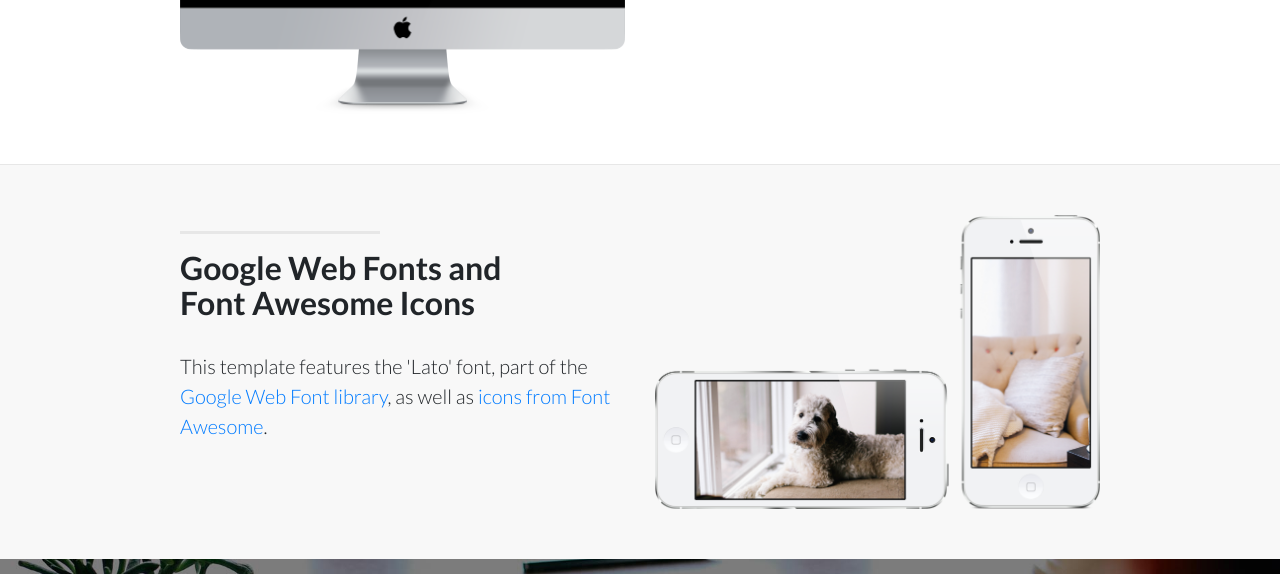
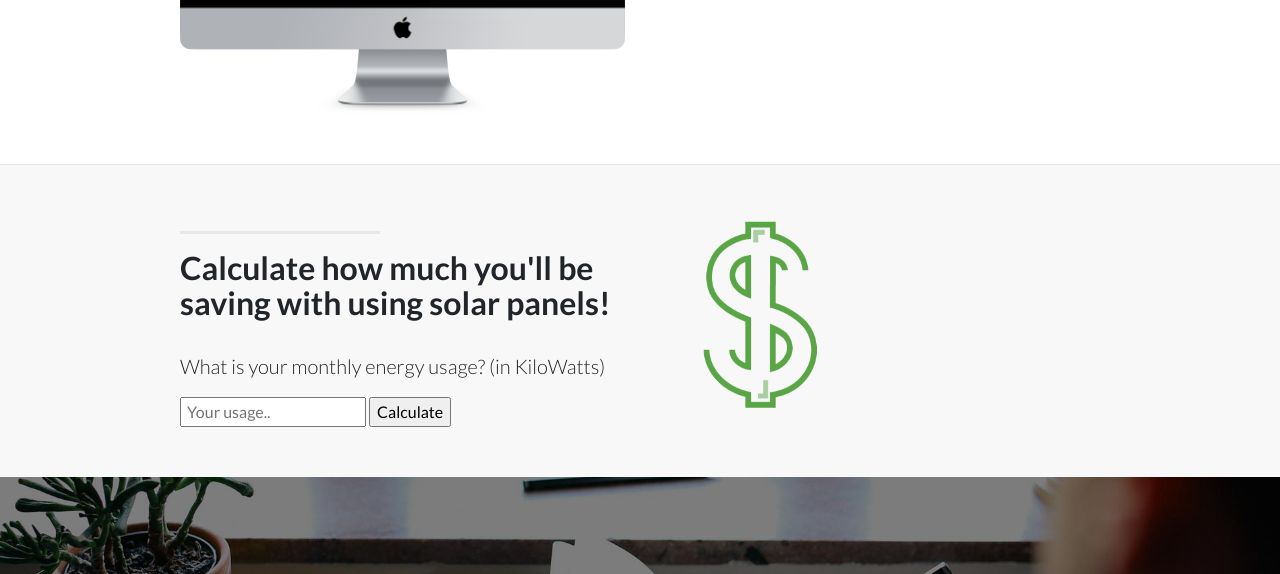
Before and after one commit to hindaljabr/solarenergysavings, a website: page index.html in a window 1280 px wide. Shown: the part 1450-2024 px from the top of the page. Drawn offline with nearby package versions, Linux system fonts and the light colour scheme.

Commit message:
Add files via upload

```diff
--- a/css/landing-page.css
+++ b/css/landing-page.css
@@ -142,6 +142,10 @@ body, h1, h2, h3, h4, h5, h6 {
   }
 }
 
+#result {
+  display: none;
+}
+
 footer {
   padding: 50px 0;
   background-color: #f8f8f8;
--- a/index.html
+++ b/index.html
@@ -8,7 +8,7 @@
     <meta name="description" content="">
     <meta name="author" content="">
 
-    <title>Solar Energy Saving</title>
+    <title>Solar Energy</title>
 
     <!-- Bootstrap core CSS -->
     <link href="vendor/bootstrap/css/bootstrap.min.css" rel="stylesheet">
@@ -57,7 +57,7 @@
     <header class="intro-header">
       <div class="container">
         <div class="intro-message">
-          <h1>Solar Energy Saving</h1>
+          <h1>Solar Energy</h1>
           <h3>Reduce your electricity bill using solar panels!</h3>
           <hr class="intro-divider">
           <!-- <ul class="list-inline intro-social-buttons">
@@ -137,13 +137,14 @@
           <div class="col-lg-5 ml-auto">
             <hr class="section-heading-spacer">
             <div class="clearfix"></div>
-            <h2 class="section-heading">Google Web Fonts and<br>Font Awesome Icons</h2>
-            <p class="lead">This template features the 'Lato' font, part of the
-              <a target="_blank" href="http://www.google.com/fonts">Google Web Font library</a>, as well as
-              <a target="_blank" href="http://fontawesome.io">icons from Font Awesome</a>.</p>
+            <h2 class="section-heading">Calculate how much you'll be <br>saving with using solar panels!</h2>
+            <p class="lead">What is your monthly energy usage? (in KiloWatts)</p>
+            <input type="text" id="currentUsage" value="" placeholder=" Your usage.. ">
+            <button class="btn-lx" onclick="estimateSavings();" id="button">Calculate</button>
+            <p class="" id="result">You will save <span id="finalCost"></span></p>
           </div>
           <div class="col-lg-5 mr-auto ">
-            <img class="img-fluid" src="img/phones.png" alt="">
+            <img class="" src="img/dollar-sign.png" alt="" style="width: 200px; height:200px;">
           </div>
         </div>
 
@@ -219,6 +220,8 @@
     <script src="vendor/jquery/jquery.min.js"></script>
     <script src="vendor/popper/popper.min.js"></script>
     <script src="vendor/bootstrap/js/bootstrap.min.js"></script>
+    <script src="vendor/bootstrap/js/calc.js"></script>
+    <script src="https://ajax.googleapis.com/ajax/libs/jquery/3.2.1/jquery.min.js"></script>
 
   </body>
 
--- /dev/null
+++ b/vendor/bootstrap/js/calc.js
@@ -0,0 +1,31 @@
+
+var finalCost = 0;
+
+var estimateSavings = function () {
+
+  var currentUsage = document.getElementById("currentUsage").value;
+  document.getElementById("finalCost").innerHTML = finalCost;
+
+  if (1 < currentUsage <= 2000)
+  finalCost=(currentUsage*5/100);
+
+  else if (2001 < currentUsage <= 4000) {
+  finalCost=(currentUsage*10)/100;
+  }
+
+  else if (4001 < currentUsage <= 6000) {
+  finalCost=(currentUsage*20)/100;
+  }
+
+  else if (currentUsage>6000) {
+  finalCost=(currentUsage*30)/100;
+  }
+
+  document.getElementById("finalCost").innerHTML = finalCost-543;
+
+  $(document).ready(estimateSavings(){
+   $("#button").click(estimateSavings(){
+       $("#result").show();
+   });
+  });
+}
```
Also changed, not shown: img/dollar-sign.png (added), 1 other file.
